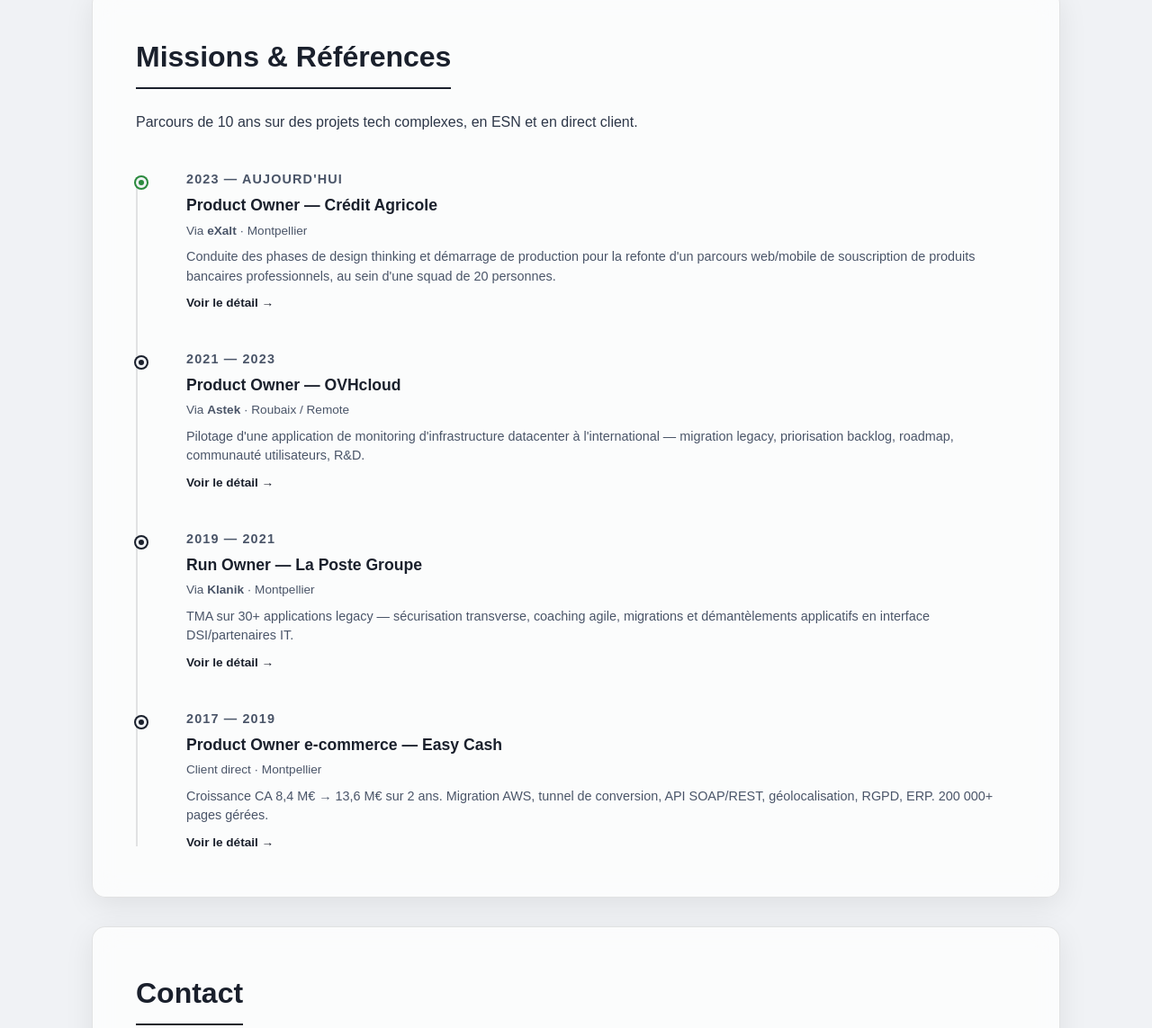
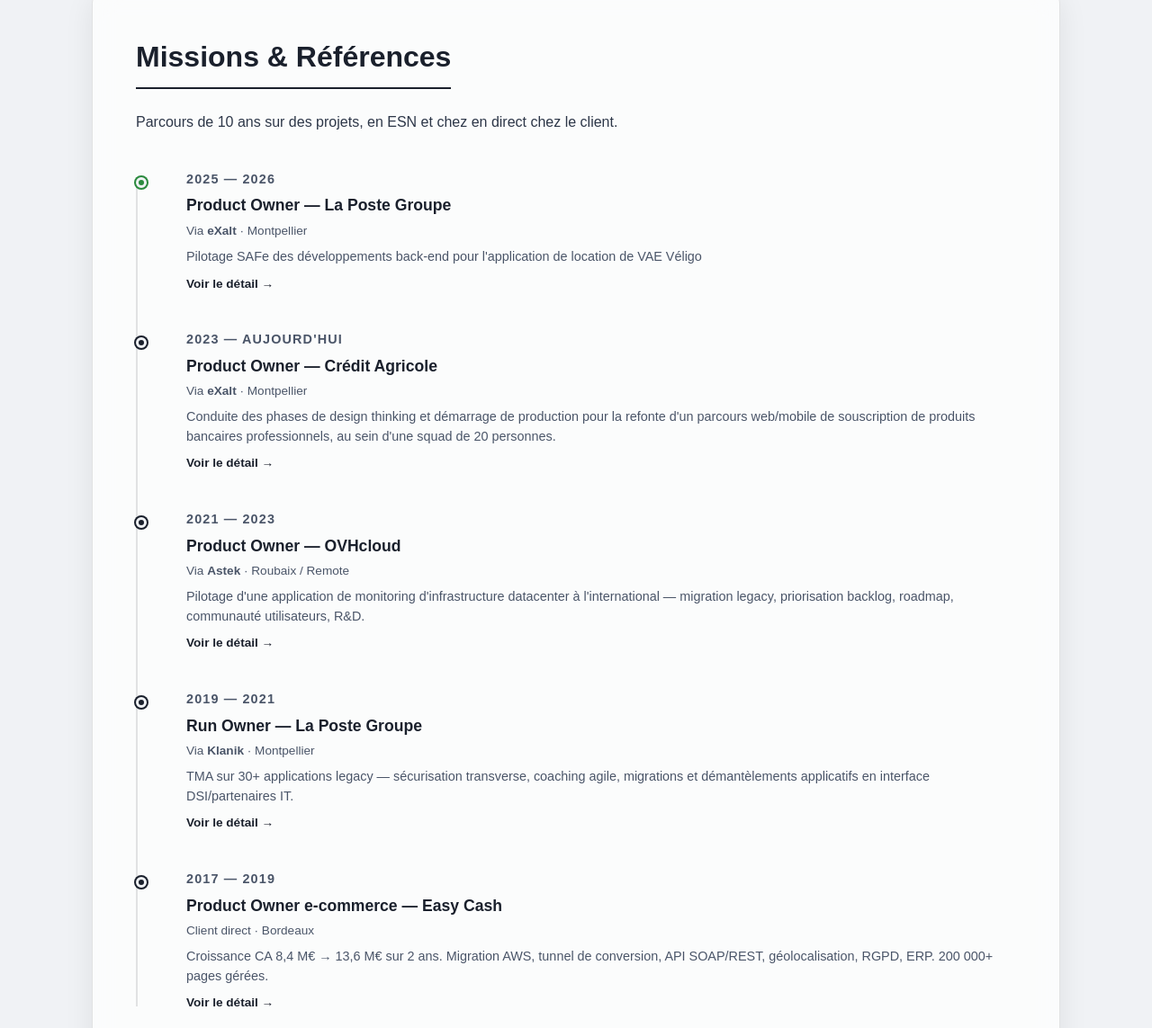
Before and after one commit to PEMtl/site-web-perso, a plain HTML site: page index.html in a window 1280 px wide. Shown: the part 1957-3100 px from the top of the page at 90% size. Drawn offline with Linux system fonts and the light colour scheme; a web font is replaced by a local one.

Commit message:
Content text updates + adding more exp

```diff
--- a/index.html
+++ b/index.html
@@ -231,9 +231,17 @@
     <!-- ══ MISSIONS / TIMELINE ══ -->
     <section id="references" class="card content-section">
         <h2>Missions &amp; Références</h2>
-        <p>Parcours de 10 ans sur des projets tech complexes, en ESN et en direct client.</p>
+        <p>Parcours de 10 ans sur des projets, en ESN et chez en direct chez le client.</p>
 
         <div class="timeline" role="list">
+
+            <article class="timeline-item" role="listitem">
+                <p class="timeline-year">2025 — 2026</p>
+                <h3>Product Owner — La Poste Groupe</h3>
+                <p class="timeline-context">Via <strong>eXalt</strong> · Montpellier</p>
+                <p>Pilotage SAFe des développements back-end pour l'application de location de VAE Véligo</p>
+                <a href="https://drive.google.com/file/d/1RSj1XwDLZioAfmCrIbtV0qG3oiF9oV5k/view" class="timeline-link" target="_blank" rel="noopener noreferrer">Voir le détail &rarr;</a>
+            </article>
 
             <article class="timeline-item" role="listitem">
                 <p class="timeline-year">2023 — Aujourd'hui</p>
@@ -262,7 +270,7 @@
             <article class="timeline-item" role="listitem">
                 <p class="timeline-year">2017 — 2019</p>
                 <h3>Product Owner e-commerce — Easy Cash</h3>
-                <p class="timeline-context">Client direct · Montpellier</p>
+                <p class="timeline-context">Client direct · Bordeaux</p>
                 <p>Croissance CA 8,4 M€ → 13,6 M€ sur 2 ans. Migration AWS, tunnel de conversion, API SOAP/REST, géolocalisation, RGPD, ERP. 200 000+ pages gérées.</p>
                 <a href="https://drive.google.com/file/d/1RSj1XwDLZioAfmCrIbtV0qG3oiF9oV5k/view" class="timeline-link" target="_blank" rel="noopener noreferrer">Voir le détail &rarr;</a>
             </article>
```
